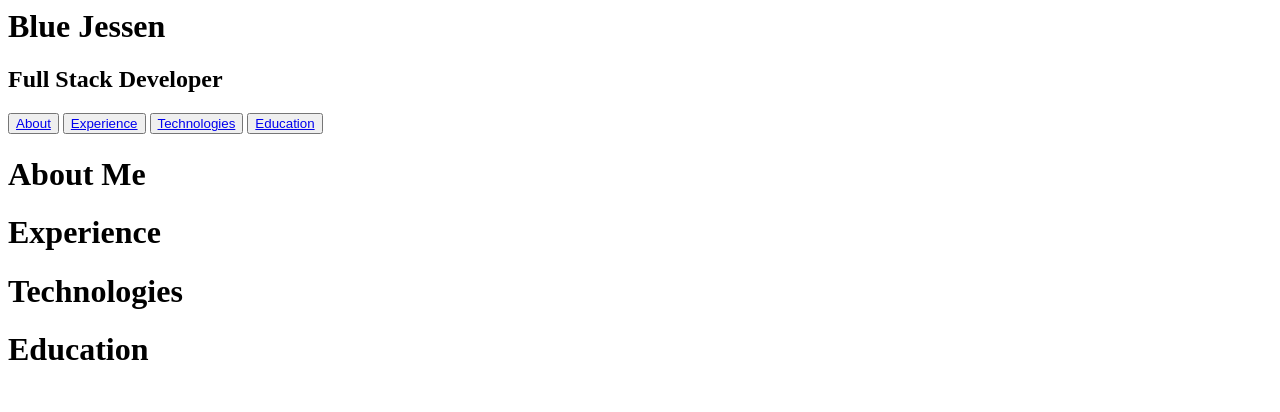
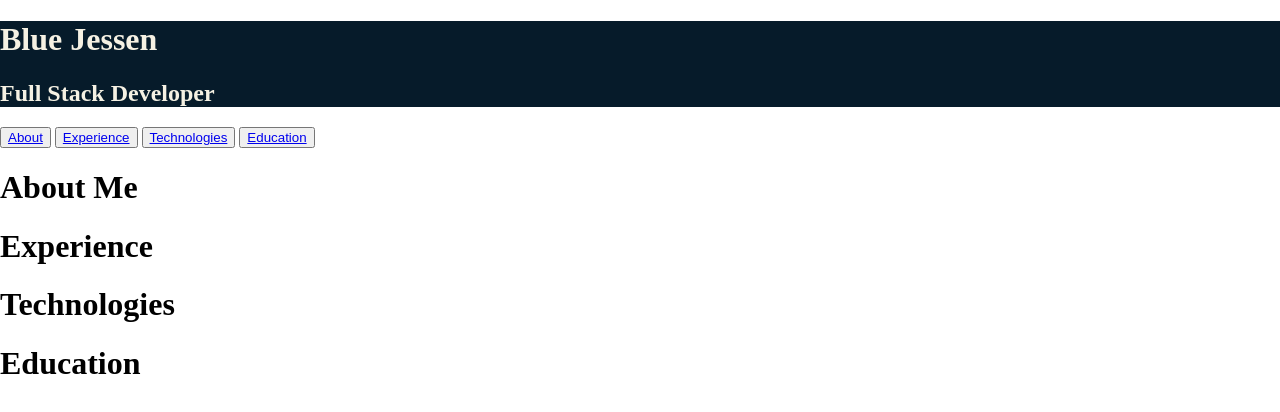
Before and after one commit to BlueNealis/blue-website, a website: page index.html in a window 1280 px wide. Drawn offline with Linux system fonts and the light colour scheme.

Commit message:
Add color vars to style

```diff
--- a/index.html
+++ b/index.html
@@ -1,5 +1,10 @@
-<main>
-    <div>
+<!DOCTYPE html>
+<html>
+    <head>
+        <link rel="stylesheet" href="styles.css">
+    </head>
+    <body>
+        <div class="header">
             <h1>Blue Jessen</h1>
             <h2>Full Stack Developer</h2>
         </div>
@@ -9,17 +14,18 @@
             <button><a href="#technologies">Technologies</a></button>
             <button><a href="#education">Education</a></button>
         </div>
-    <div id="about">
+        <div class="info-section"id="about">
             <h1>About Me</h1>
         </div>
-    <div id="experience">
+        <div class="info-section"id="experience">
             <h1>Experience</h1>
         </div>
-    <div id="technologies">
+        <div class="info-section"id="technologies">
             <h1>Technologies</h1>
             <div class="technology-box"></div>
         </div>
-    <div id="educations">
+        <div class="info-section"id="educations">
             <h1>Education</h1>
         </div>
-</main>
+    </body>
+    </html>
--- a/styles.css
+++ b/styles.css
@@ -0,0 +1,22 @@
+:root {
+    --blue: #1B9AAA;
+    --orange: #CF5C36;
+    --darkBlue: #061b2a;
+    --tan: #DDDBCB;
+    --offWhite: #F5F1E3;
+
+}
+
+html {
+    margin:0;
+}
+
+body {
+    margin: 0;
+}
+
+.header {
+    background: var(--darkBlue);
+    color: var(--offWhite);
+    width: 100%;
+}
```
Lines whose indentation alone changed are shown as unchanged.
